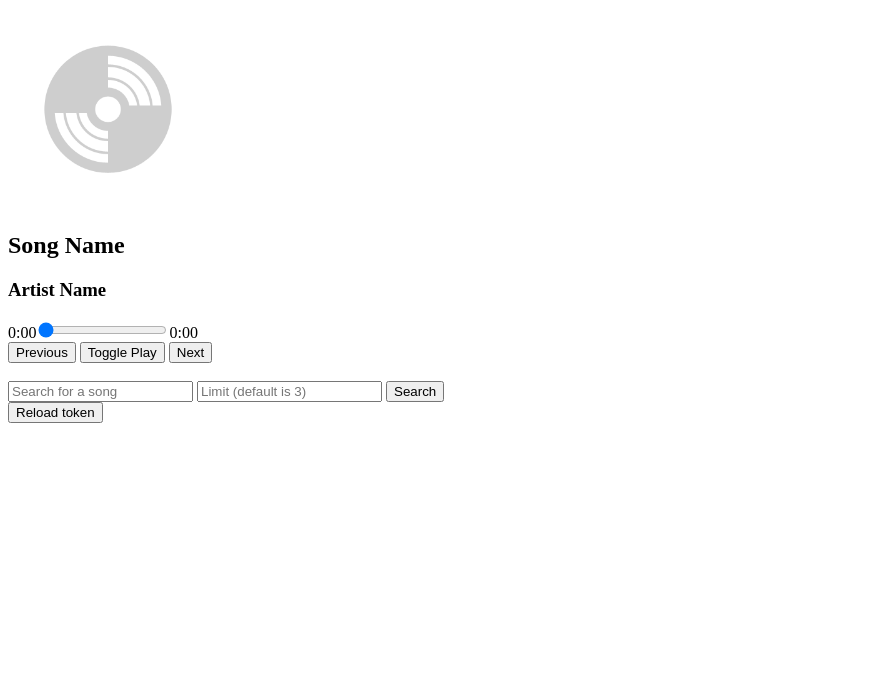
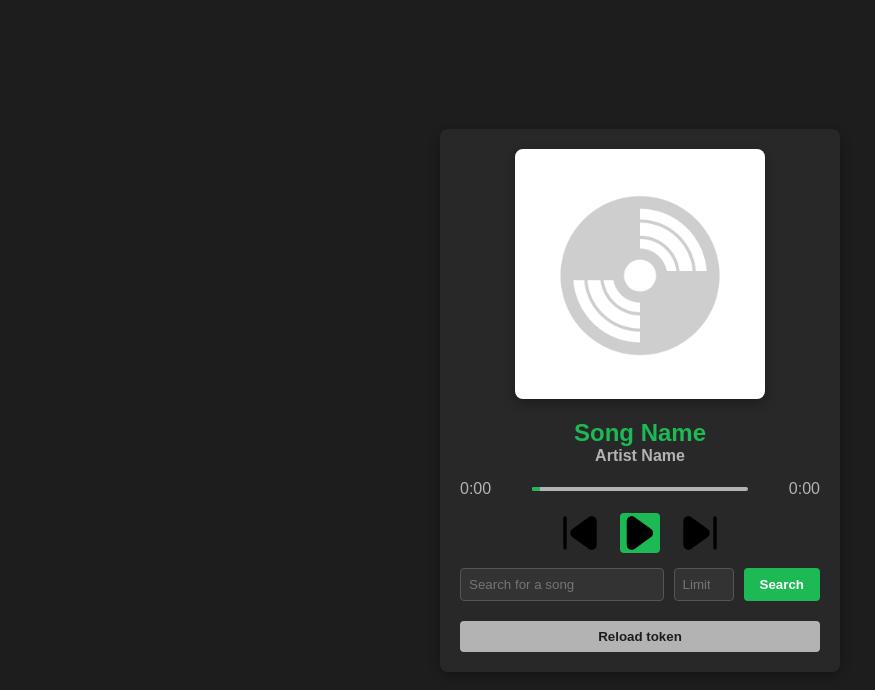
Before and after one commit to SandroBarillaPXL/expertlab-sprint3-jukebox, a website: page index.html in a window 1280 px wide. Shown: the whole page, without its empty margins (0-875 px from the left). Drawn offline with Linux system fonts and the light colour scheme; sample sign-in values are in the browser's storage.

Commit message:
first style draft

```diff
--- a/index.html
+++ b/index.html
@@ -7,26 +7,36 @@
     <script src="https://sdk.scdn.co/spotify-player.js"></script>
     <script src="player.js" type="module" defer></script>
     <link rel="icon" href="imgs/favicon.png" type="image/x-icon">
+    <link rel="stylesheet" href="style.css">
 </head>
 <body>
     <div id="music-player">
         <div id="player">
-            <img id="player-image" src="imgs/cover.png" alt="Album Artwork" style="width: 200px;;">
-            <h2 id="player-song">Song Name</h2>
-            <h3 id="player-artist">Artist Name</h3>
-            <span id="current-time">0:00</span><input type="range" id="progress-bar" min="0" max="100" value="0"><span id="duration">0:00</span>
+            <div id="album-artwork">
+                <img id="player-image" src="imgs/cover.png" alt="Album Artwork">
+            </div>
+            <div id="track-info">
+                <h2 id="player-song">Song Name</h2>
+                <h3 id="player-artist">Artist Name</h3>
+            </div>
+            <div id="progress-container">
+                <span id="current-time">0:00</span>
+                <input type="range" id="progress-bar" min="0" max="100" value="0">
+                <span id="duration">0:00</span>
+            </div>
         </div>
         <div id="controls">
-            <button id="previous">Previous</button>
-            <button id="togglePlay">Toggle Play</button>
-            <button id="next">Next</button>
-            <br><br>
+            <button id="previous" class="control-button"></button>
+            <button id="togglePlay" class="play-button control-button"></button>
+            <button id="next" class="control-button"></button>
+        </div>
+        <div id="search-container">
             <input type="text" id="song-search" placeholder="Search for a song">
             <input type="number" id="search-limit" placeholder="Limit (default is 3)">
             <button id="search">Search</button>
         </div>
         <div id="search-results"></div>
-        <button id="reload auth">Reload token</button>
+        <button id="reload-auth">Reload token</button>
     </div>
 </body>
 </html>
--- a/player.js
+++ b/player.js
@@ -75,6 +75,7 @@ window.onSpotifyWebPlaybackSDKReady = () => {
 
         // Update seek bar position
         updateSeekBar(state.position, trackDuration);
+        updatePlayButton(state.paused);
     });
 
     document.getElementById('togglePlay').onclick = function() {
@@ -153,6 +154,17 @@ window.onSpotifyWebPlaybackSDKReady = () => {
         const percentage = (position / duration) * 100;
         seekBar.value = percentage;
         currentTime.innerText = formatTime(position);
+        seekBar.style.background = `linear-gradient(to right, #1db954 ${percentage}%, #b3b3b3 ${percentage}%)`;
+    }
+
+    // Update play button UI based on the current playback state
+    function updatePlayButton(paused) {
+        const playButton = document.getElementById("togglePlay");
+        if (paused) {
+            playButton.classList = "play-button control-button";
+        } else {
+            playButton.classList = "pause-button control-button";
+        }
     }
 }
 
@@ -163,7 +175,7 @@ function formatTime(ms) {
     return `${minutes}:${seconds}`;
 }
 
-document.getElementById('reload auth').onclick = () => {
+document.getElementById("reload-auth").onclick = () => {
     localStorage.removeItem('spotifyAccessToken');
     window.location = `${apiUrl}/login`;
 }
--- /dev/null
+++ b/style.css
@@ -0,0 +1,232 @@
+* {
+    margin: 0;
+    padding: 0;
+    box-sizing: border-box;
+    font-family: Arial, sans-serif;
+}
+
+body {
+    display: flex;
+    justify-content: center;
+    align-items: center;
+    background-color: #1d1d1d;
+    color: #f1f1f1;
+    height: 100vh;
+    margin: 0;
+}
+
+#music-player {
+    width: 400px;
+    background-color: #282828;
+    border-radius: 8px;
+    padding: 20px;
+    box-shadow: 0px 4px 12px rgba(0, 0, 0, 0.3);
+}
+
+#album-artwork {
+    display: flex;
+    justify-content: center;
+    margin-bottom: 20px;
+}
+
+#player-image {
+    width: 100%;
+    max-width: 250px;
+    border-radius: 8px;
+    box-shadow: 0px 4px 12px rgba(0, 0, 0, 0.3);
+}
+
+#track-info {
+    text-align: center;
+    margin-bottom: 15px;
+}
+
+#player-song {
+    font-size: 1.5em;
+    font-weight: bold;
+    color: #1db954;
+}
+
+#player-artist {
+    font-size: 1em;
+    color: #b3b3b3;
+}
+
+#progress-container {
+    display: flex;
+    align-items: center;
+    justify-content: space-between;
+    margin: 15px 0;
+    color: #b3b3b3;
+}
+
+#progress-bar {
+    width: 60%;
+    height: 4px;
+    appearance: none;
+    border-radius: 2px;
+    background-color: #b3b3b3;
+    outline: none;
+    overflow: hidden;
+    cursor: pointer;
+}
+
+#progress-bar::-webkit-slider-thumb {
+    appearance: none;
+    width: 8px; /* Smaller size for bullet point */
+    height: 8px;
+    background-color: #1db954;
+    border-radius: 50%;
+    cursor: pointer;
+    margin-top: -2px; /* Centers the bullet point on the track */
+}
+
+#progress-bar::-moz-range-thumb {
+    width: 8px; /* Smaller size for bullet point */
+    height: 8px;
+    background-color: red;
+    border-radius: 50%;
+    cursor: pointer;
+}
+
+/* To style the progress bar fill color dynamically */
+#progress-bar::-webkit-slider-runnable-track {
+    height: 4px;
+}
+#progress-bar::-moz-range-progress {
+    background-color: #1db954; /* Left-side color */
+}
+#progress-bar::-moz-range-track {
+    background-color: #b3b3b3;
+}
+
+
+
+#controls {
+    display: flex;
+    justify-content: center;
+    gap: 20px;
+    margin-bottom: 15px;
+}
+
+.control-button {
+    width: 40px;
+    height: 40px;
+    background: none;
+    border: none;
+    background-size: contain;
+    background-repeat: no-repeat;
+    cursor: pointer;
+}
+
+.control-button:hover {
+    opacity: 0.8;
+}
+
+#previous {
+    background-image: url('imgs/previous.png');
+}
+
+.play-button {
+    background-image: url('imgs/play.png');
+}
+
+.pause-button {
+    background-image: url('imgs/pause.png');
+}
+
+#next {
+    background-image: url('imgs/next.png');
+}
+
+#search-container {
+    display: flex;
+    gap: 10px;
+    margin-bottom: 10px;
+}
+
+#song-search, #search-limit {
+    flex: 1;
+    padding: 8px;
+    background-color: #333;
+    border: 1px solid #555;
+    border-radius: 4px;
+    color: #f1f1f1;
+}
+
+#search-limit {
+    max-width: 60px;
+}
+
+#search {
+    padding: 8px 16px;
+    background-color: #1db954;
+    border: none;
+    border-radius: 4px;
+    color: white;
+    font-weight: bold;
+    cursor: pointer;
+}
+
+#search:hover {
+    background-color: #1ed760;
+}
+
+#search-results {
+    margin-top: 20px;
+}
+
+.track-item {
+    display: flex;
+    align-items: center;
+    margin-bottom: 10px;
+    background-color: #333;
+    padding: 10px;
+    border-radius: 4px;
+    color: #f1f1f1;
+}
+
+.track-image {
+    border-radius: 4px;
+    margin-right: 10px;
+}
+
+.play-button, .queue-button {
+    padding: 8px;
+    background-color: #1db954;
+    border: none;
+    border-radius: 4px;
+    color: white;
+    cursor: pointer;
+}
+
+.pause-button {
+    padding: 8px;
+    background-color: #1db954;
+    border: none;
+    border-radius: 4px;
+    color: white;
+    cursor: pointer;
+}
+
+.play-button:hover, .pause-button, .queue-button:hover {
+    background-color: #1ed760;
+}
+
+#reload-auth {
+    display: block;
+    width: 100%;
+    padding: 8px;
+    margin-top: 20px;
+    background-color: #b3b3b3;
+    border: none;
+    border-radius: 4px;
+    color: #1d1d1d;
+    font-weight: bold;
+    cursor: pointer;
+    text-align: center;
+}
+
+#reload-auth:hover {
+    background-color: #d4d4d4;
+}
```
Also changed, not shown: imgs/next.png (added), imgs/pause.png (added), imgs/play.png (added), imgs/previous.png (added).
